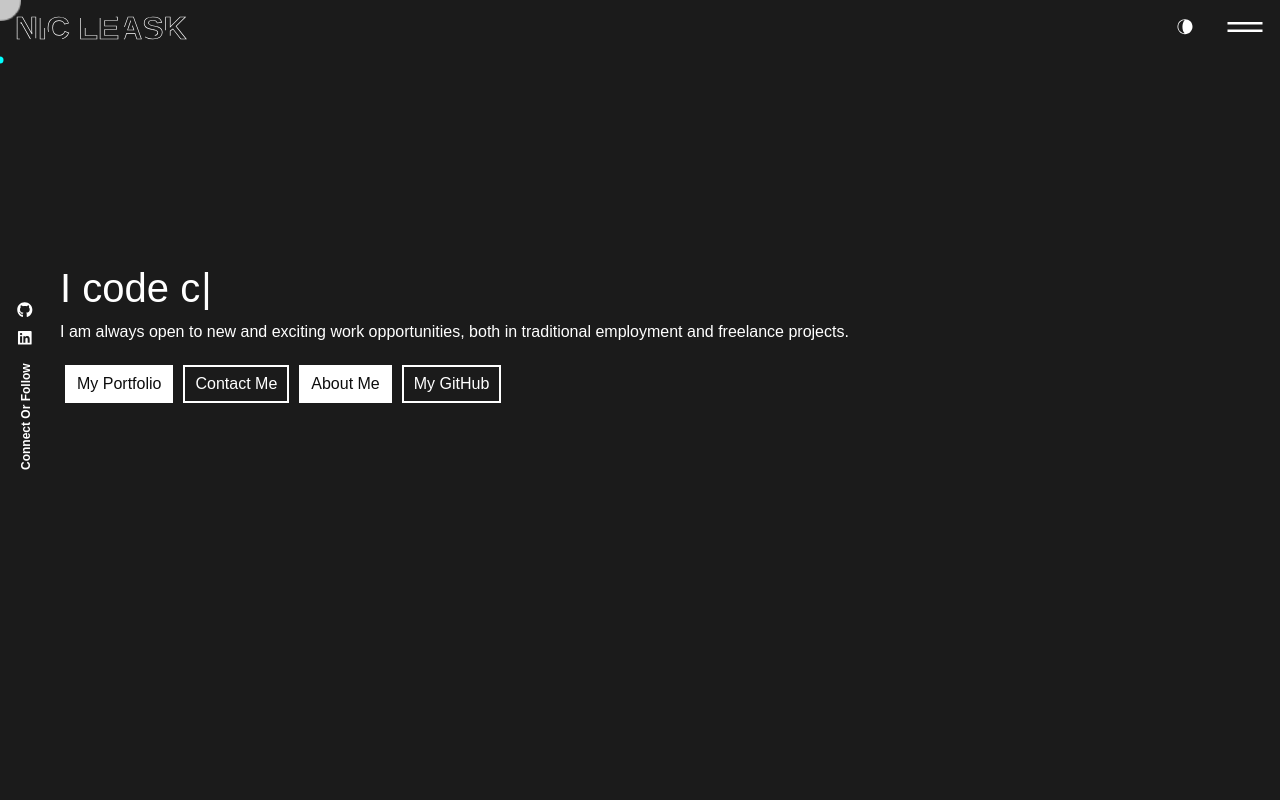
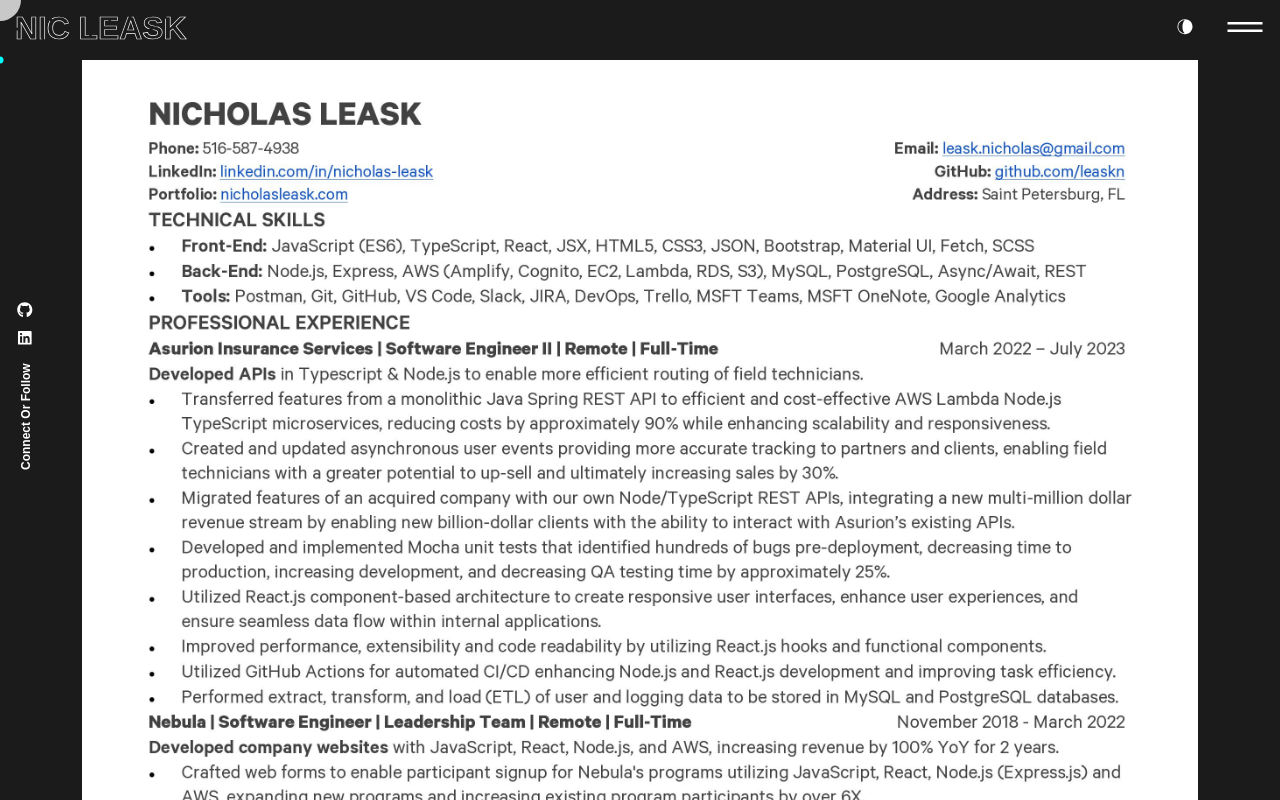
Before and after one commit to LeaskN/Portfolio-2023, a React (Create React App) app: page /resume in a window 1280 px wide. Built offline with nearby package versions, Linux system fonts and the light colour scheme.

Commit message:
Feat: added resume

```diff
--- a/src/app/routes.js
+++ b/src/app/routes.js
@@ -4,6 +4,7 @@
 import { Home } from "../pages/home";
 import { Portfolio } from "../pages/portfolio";
 import { ContactUs } from "../pages/contact";
+import { Resume } from "../pages/resume";
 import { About } from "../pages/about";
 import { Socialicons } from "../components/socialicons";
 import { CSSTransition, TransitionGroup } from "react-transition-group";
@@ -24,6 +25,7 @@
         <Route path="/about" element={<About />} />
         <Route path="/portfolio" element={<Portfolio />} />
         <Route path="/contact" element={<ContactUs />} />
+        <Route path="/resume" element={<Resume />} />
         <Route path="*" element={<Home />} />
       </Routes>
     </CSSTransition>
--- a/src/content_option.js
+++ b/src/content_option.js
@@ -328,7 +328,14 @@
         link2: "https://Github.com/leaskn",
     },
 ];
-
+const resumeData = [
+    {
+        img: "Nic_Leask_Software_Engineer_Resume_9_23.jpg",
+        description: "Distance Calculator",
+        link1: "https://distance-calculator-leaskn.netlify.app/",
+        link2: "https://github.com/LeaskN/Distance-Calculator",
+    }
+]
 const contactConfig = {
     EMAIL: "",
     description: "If you'd like to get in touch about working together please drop a line below.",
@@ -354,4 +361,5 @@
     contactConfig,
     socialprofils,
     logotext,
+    resumeData
 };
--- a/src/pages/home/index.js
+++ b/src/pages/home/index.js
@@ -66,6 +66,14 @@
                       <div className="ring three"></div>
                     </div>
                   </a>
+                  <a href="/resume" target="blank">
+                    <div id="button_p" className="ac_btn btn">
+                      My Resume
+                      <div className="ring one"></div>
+                      <div className="ring two"></div>
+                      <div className="ring three"></div>
+                    </div>
+                  </a>
                 </div>
               </div>
         </div>
--- a/src/pages/portfolio/index.js
+++ b/src/pages/portfolio/index.js
@@ -10,7 +10,7 @@
   return images;
 }
 
-const images = importAll(require.context('../../assets/images/portfolio', false, /\.(png|jpe?g|svg)$/))
+const images = importAll(require.context('../../assets/images/portfolio', false, /\.(png|jpe?g|svg)$/));
 
 export const Portfolio = () => {
   return (
--- /dev/null
+++ b/src/pages/resume/index.js
@@ -0,0 +1,33 @@
+import React from "react";
+import { Helmet, HelmetProvider } from "react-helmet-async";
+import { Container } from "react-bootstrap";
+import { resumeData, meta } from "../../content_option";
+
+function importAll(r) {
+  let images = {};
+  r.keys().map((item) => images[item.replace('./', '')] = r(item));
+  return images;
+}
+
+const images = importAll(require.context('../../assets/images', false, /\.(png|jpe?g|svg)$/));
+
+export const Resume = () => {
+  return (
+    <HelmetProvider>
+      <Container>
+        <Helmet>
+          <meta charSet="utf-8" />
+          <title> Portfolio | {meta.title} </title>{" "}
+          <meta name="description" content={meta.description} />
+        </Helmet>
+        {resumeData.map((data, i) => {
+          return(
+            <a href='https://github.com/LeaskN/Portfolio-2023/files/12686639/Nic.Leask.Software.Engineer.Resume.9.23.pdf' alt='download Nic Leask resume'>
+              <img key={data.img} src={images?.[data.img]} alt="NicLeaskResume" width='100%' />
+            </a>
+          )
+        })}
+      </Container>
+    </HelmetProvider>
+  );
+};
```
Also changed, not shown: src/assets/images/Nic_Leask_Software_Engineer_Resume_9_23.jpg (added).
